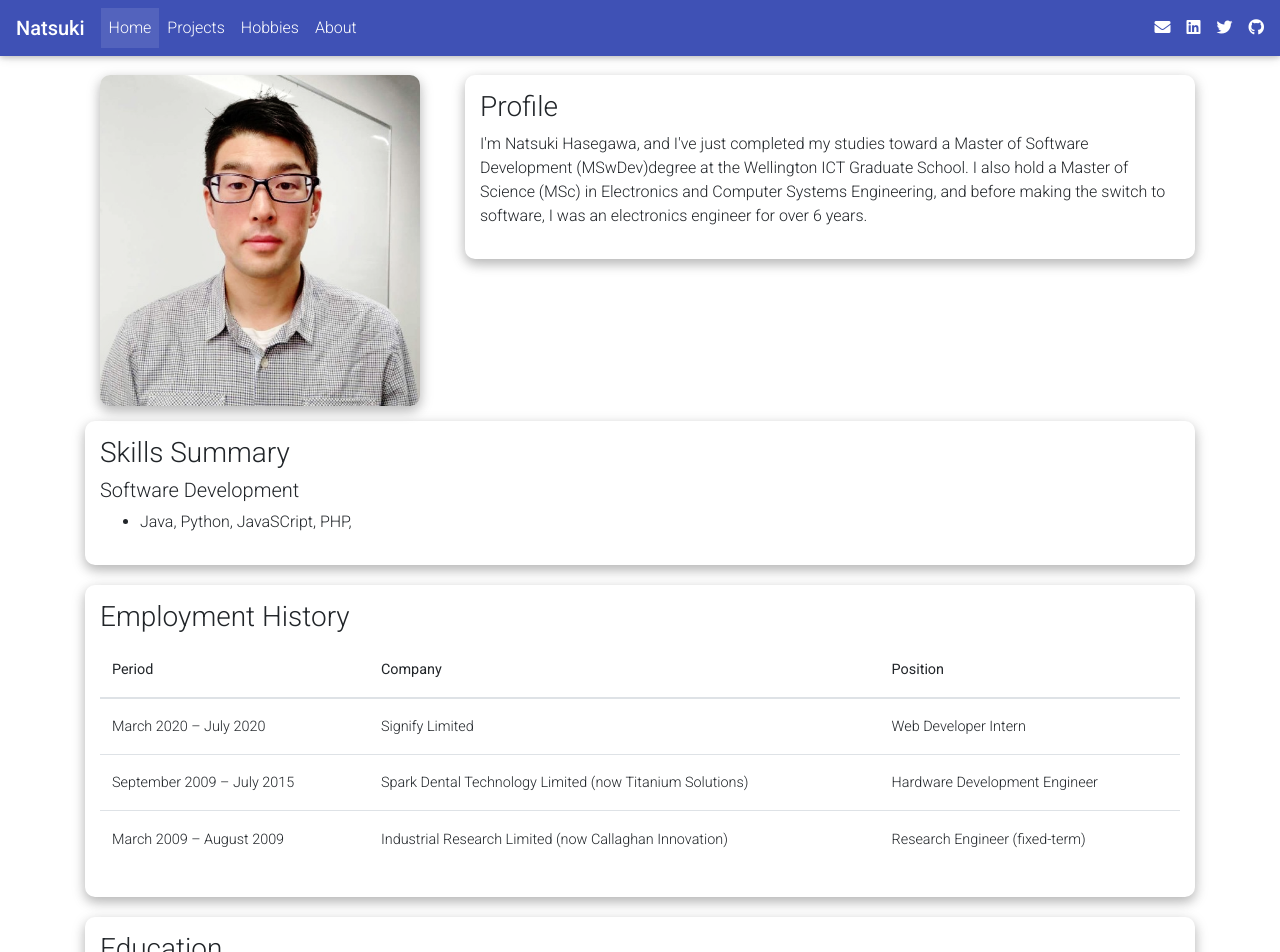
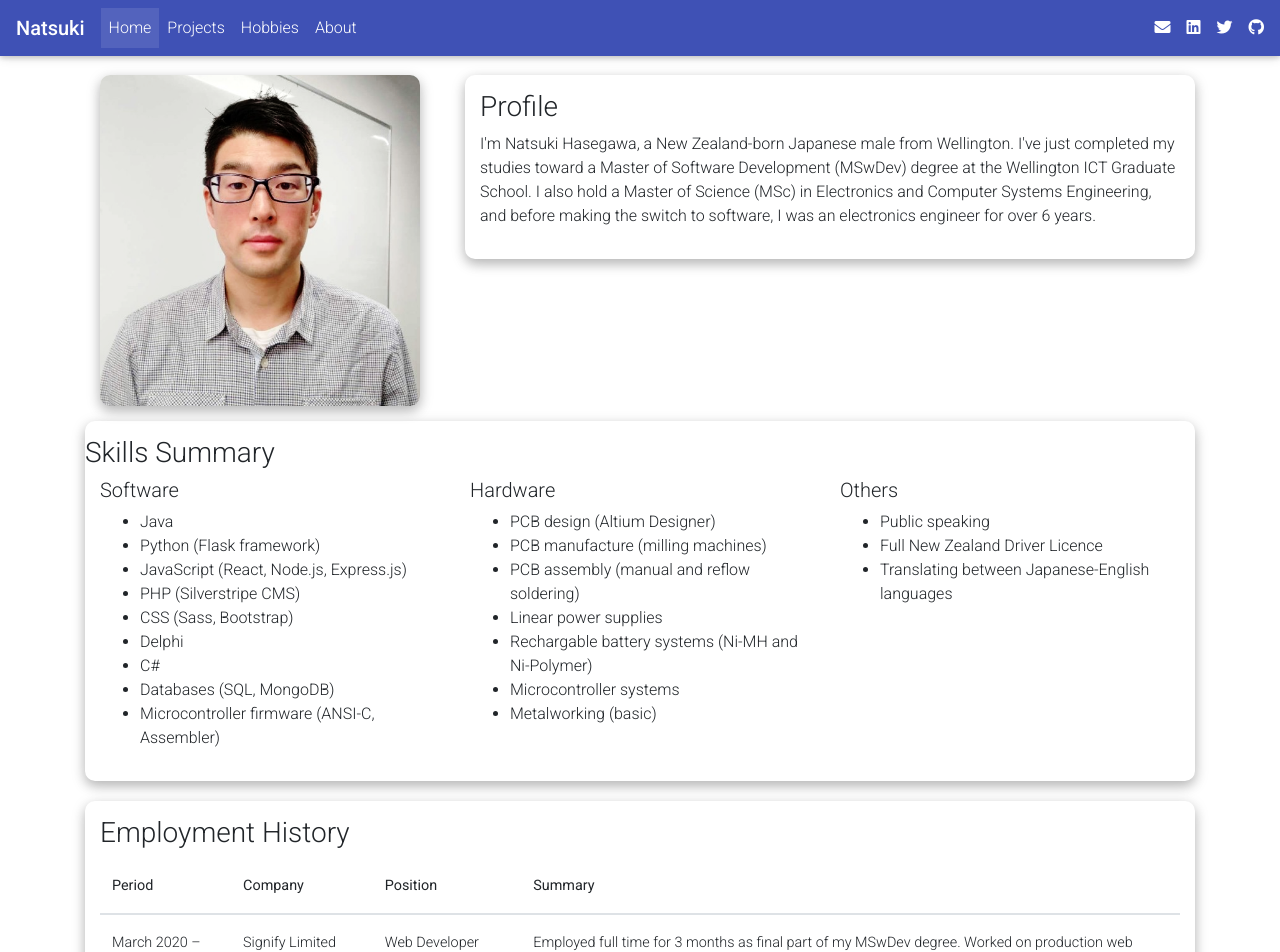
Before and after one commit to oosacker/portfoliio-site, a React (Create React App) app: page / in a window 1280 px wide. Shown: the top 952 px of the page. Built offline with nearby package versions, Linux system fonts and the light colour scheme.

Commit message:
update home

```diff
--- a/src/pages/home.js
+++ b/src/pages/home.js
@@ -14,7 +14,7 @@ const Home = () => {
                 <MDBCol className='profile-container' xl='8' lg='12' top>
                     <div className='profile-container-text z-depth-1-half zoom'>
                         <h3>Profile</h3>
-                        <p>I'm Natsuki Hasegawa, and I've just completed my studies toward a Master of Software Development (MSwDev)degree at the Wellington ICT Graduate School. I also hold a Master of Science (MSc) in Electronics and Computer Systems Engineering, and before making the switch to software, I was an electronics engineer for over 6 years.</p>
+                        <p>I'm Natsuki Hasegawa, a New Zealand-born Japanese male from Wellington. I've just completed my studies toward a Master of Software Development (MSwDev) degree at the Wellington ICT Graduate School. I also hold a Master of Science (MSc) in Electronics and Computer Systems Engineering, and before making the switch to software, I was an electronics engineer for over 6 years. </p>
                     </div>
                 </MDBCol>
 
@@ -23,12 +23,53 @@ const Home = () => {
             <MDBRow>
                 <MDBCol className='skills-container'>
                     <div className='skills-container-text z-depth-1-half zoom'>
-                        <h3>Skills Summary</h3>
-                        <h5>Software Development</h5>
-                        <ul>
-                            <li>Java, Python, JavaSCript, PHP, </li>
-                        </ul>
+
+                        <MDBRow>
+                            <h3>Skills Summary</h3>
+                        </MDBRow>
+
+                        <MDBRow>
+                            <MDBCol>
+                                <h5>Software</h5>
+                                <ul>
+                                    <li>Java</li>
+                                    <li>Python (Flask framework)</li>
+                                    <li>JavaScript (React, Node.js, Express.js)</li>
+                                    <li>PHP (Silverstripe CMS)</li>
+                                    <li>CSS (Sass, Bootstrap)</li>
+                                    <li>Delphi</li>
+                                    <li>C#</li>
+                                    <li>Databases (SQL, MongoDB)</li>
+                                    <li>Microcontroller firmware (ANSI-C, Assembler)</li>
+                                </ul>
+                            </MDBCol>
+
+                            <MDBCol>
+                                <h5>Hardware</h5>
+                                <ul>
+                                    <li>PCB design (Altium Designer)</li>
+                                    <li>PCB manufacture (milling machines)</li>
+                                    <li>PCB assembly (manual and reflow soldering)</li>
+                                    <li>Linear power supplies</li>
+                                    <li>Rechargable battery systems (Ni-MH and Ni-Polymer)</li>
+                                    <li>Microcontroller systems</li>
+                                    <li>Metalworking (basic)</li>
+                                </ul>
+                            </MDBCol>
+
+                            <MDBCol>
+                                <h5>Others</h5>
+                                <ul>
+                                    <li>Public speaking</li>
+                                    <li>Full New Zealand Driver Licence</li>
+                                    <li>Translating between Japanese-English languages</li>
+                                </ul>
+                            </MDBCol>
+
+                        </MDBRow>
                     </div>
+
+
                 </MDBCol>
             </MDBRow>
 
@@ -42,6 +83,7 @@ const Home = () => {
                                     <th>Period</th>
                                     <th>Company</th>
                                     <th>Position</th>
+                                    <th>Summary</th>
                                 </tr>
                             </MDBTableHead>
                             <MDBTableBody>
@@ -49,16 +91,25 @@ const Home = () => {
                                     <td>March 2020 – July 2020</td>
                                     <td>Signify Limited</td>
                                     <td>Web Developer Intern</td>
+                                    <td>
+                                        Employed full time for 3 months as  final part of my MSwDev degree. Worked on production web development projects, including coding, bug fixing and testing.
+                                    </td>
                                 </tr>
                                 <tr>
                                     <td>September 2009 – July 2015</td>
-                                    <td>Spark Dental Technology Limited (now Titanium Solutions)</td>
+                                    <td>Spark Dental Technology Limited</td>
                                     <td>Hardware Development Engineer</td>
+                                    <td>
+                                        Worked remotely as the sole full time electronics engineer for a dental software company. Based at the site of Callaghan Innovation (formerly Industrial Research Limited). Worked on ultrasonic imaging systems and portable microcontroller-based electronics.
+                                    </td>
                                 </tr>
                                 <tr>
                                     <td>March 2009 – August 2009</td>
-                                    <td>Industrial Research Limited (now Callaghan Innovation)</td>
-                                    <td>Research Engineer (fixed-term)</td>
+                                    <td>Industrial Research Limited</td>
+                                    <td>Research Engineer</td>
+                                    <td>
+                                        6-month fixed-term contract after graduating from my MSc. Assisted their ultrasonic imaging programme by designing/assembling printed circuit boards, testing ultrasonic sensors, writing software and doing manual mechanical work.
+                                    </td>
                                 </tr>
                             </MDBTableBody>
                         </MDBTable>
```
